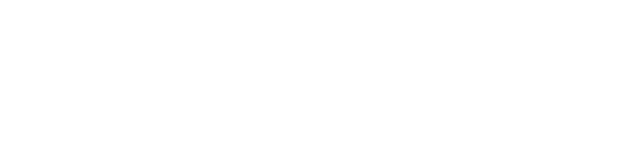
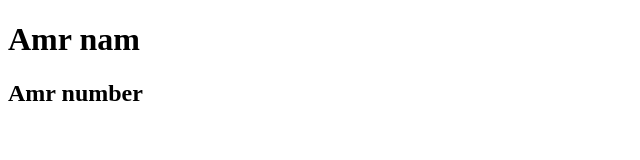
Before and after one commit to nishulabiba/my-first-repo, a plain HTML site: page index.html in a window 1280 px wide. Shown: the whole page, without its empty margins (0-640 px from the left). Drawn offline with Linux system fonts and the light colour scheme.

Commit message:
added header

```diff
--- a/index.html
+++ b/index.html
@@ -7,6 +7,7 @@
     <title>My First Repo</title>
 </head>
 <body>
-
+    <h1> Amr nam</h1>
+    <h2> Amr number</h2>
 </body>
 </html>
```
